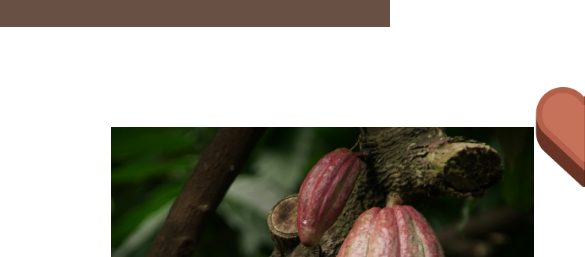
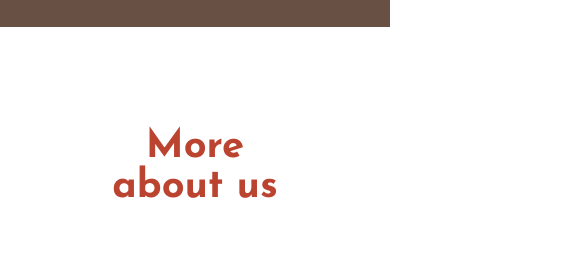
Before and after one commit to Szym3353/chocolate-shop, a React (Vite) app: page / in a window 390 px wide. Shown: the part 2580-2837 px from the top of the page, 585 px wide, since content can reach past the window. Built offline with nearby package versions, Linux system fonts and the light colour scheme; a web font is replaced by a local one.

Commit message:
Added responsivity and header to 'more info' section.

```diff
--- a/src/Pages/Home.tsx
+++ b/src/Pages/Home.tsx
@@ -63,6 +63,8 @@ export default function Home() {
         />
       </section>
       <section className="more-info-section">
+        <h3>More about us</h3>
+        <div className="more-info-section__grid">
           <img src="ly-le-minh-jF3zJ1EFuNM-unsplash.jpg" />
           <HomeMoreInfo
             title="Tytuł"
@@ -73,6 +75,7 @@ export default function Home() {
             title="Tytuł"
             text="Lorem ipsum dolor sit amet consectetur adipisicing elit. Odio, dolorem illum deserunt soluta sapiente, cumque earum voluptate est officia, odit corrupti voluptates praesentium voluptatibus debitis."
           />
+        </div>
       </section>
     </main>
   );
--- a/src/css/home.css
+++ b/src/css/home.css
@@ -182,16 +182,43 @@
 /*More info section*/
 .more-info-section {
   padding: 100px 111px;
+}
+
+.more-info-section > h3 {
+  color: var(--red);
+  font-family: var(--font2);
+  font-size: 40px;
+  text-align: center;
+  margin-bottom: 150px;
+}
+
+.more-info-section__grid {
   display: grid;
   grid-template-columns: auto auto;
   justify-items: center;
   row-gap: 90px;
 }
 
-.more-info-section > img {
+@media screen and (max-width: 1000px) {
+  .more-info-section__grid {
+    grid-template-columns: auto;
+  }
+}
+
+.more-info-section__grid > img {
   height: 574px;
   width: 423px;
   object-fit: cover;
   object-position: center;
   grid-row: span 2;
 }
+
+@media screen and (max-width: 1500px) {
+  .more-info-section__grid > img {
+    height: 474px;
+    width: 323px;
+    object-fit: cover;
+    object-position: center;
+    grid-row: span 2;
+  }
+}
```
Lines whose indentation alone changed are shown as unchanged.
